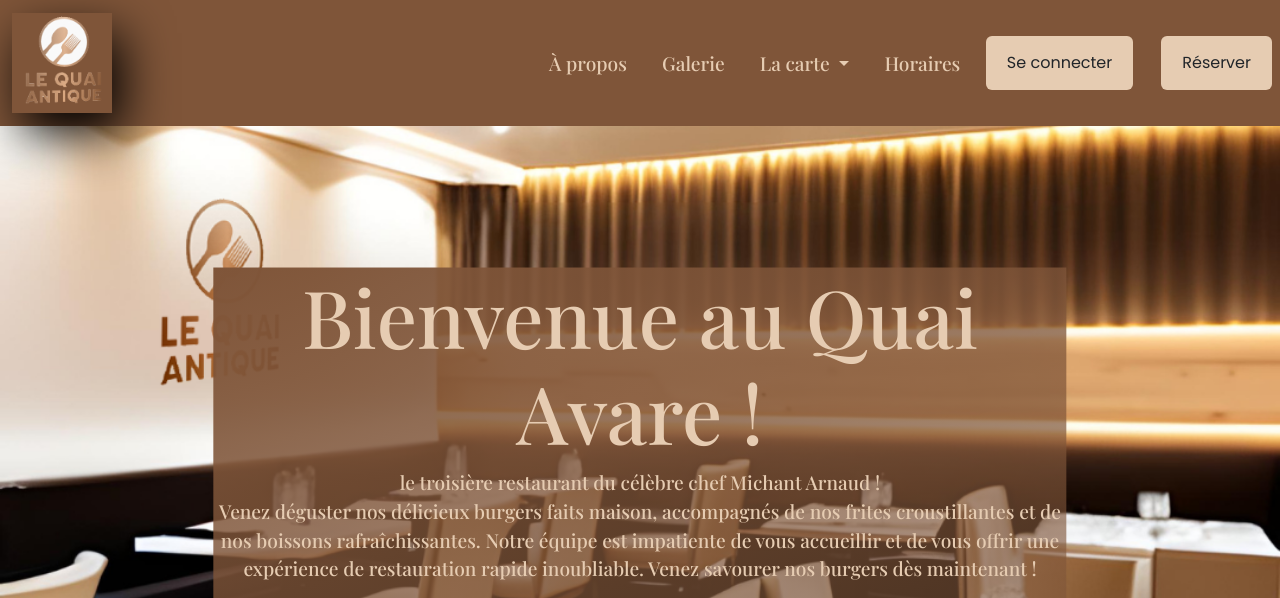
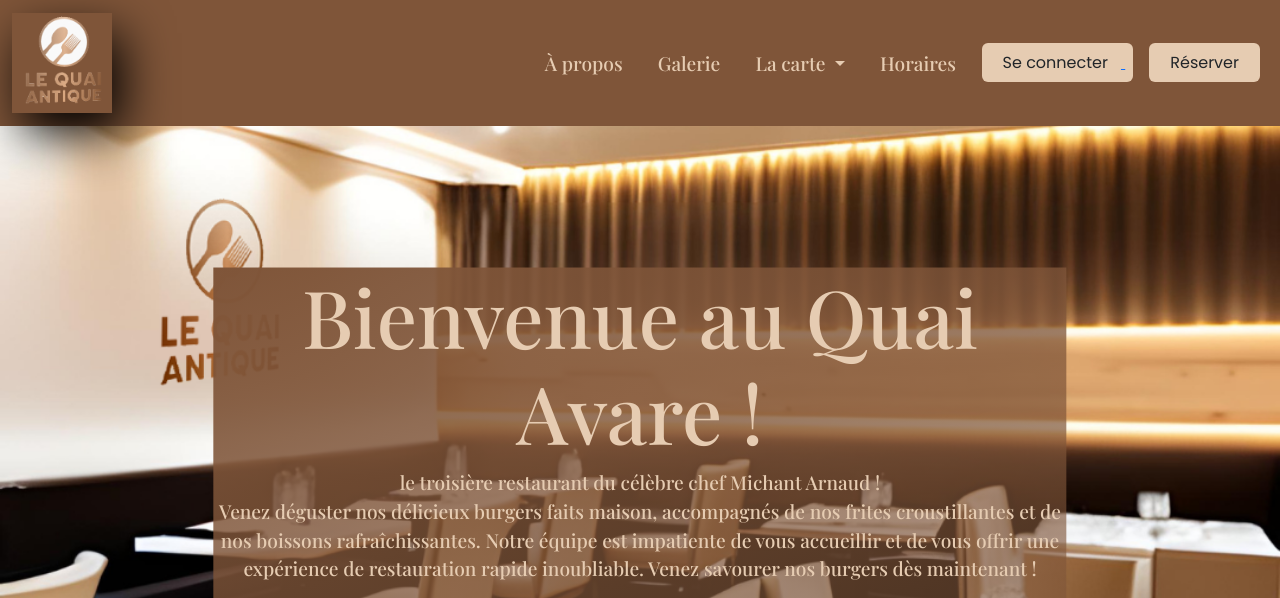
Before and after one commit to fromentchloe/ECF_quai_antique, a PHP site: page / in a window 1280 px wide. Shown: the top 598 px of the page. Run offline with PHP 8.4, Linux system fonts and the light colour scheme; style sheets or scripts are compiled from the project's sources; some web fonts are replaced.

Commit message:
[style]connection & reservation modified css

```diff
--- a/style/main.scss
+++ b/style/main.scss
@@ -20,7 +20,6 @@ body {
     box-sizing: border-box;
     background-color: $mid_nude;
 }
-
 @mixin btn-style {
     background-color: $nude;
     font-family : $text_body;
--- a/views/header.php
+++ b/views/header.php
@@ -38,12 +38,10 @@
   </div>
 
   <!-- Boutons & formulaire de connexion  -->
-  <div class="contact d-flex justify-content-center">
+  <div class="contact">
     <a class="contact-link p-2 m-2 rounded">
       <button class="btn" id="login-button">Se connecter</button>
     </a>
-      </div>
-    </div>
     <!-- Boutons de reservation -->
     <a class="contact-link p-2 m-2 rounded">
       <button class="btn">Réserver</button>
```
Also changed, not shown: 1 other file.
